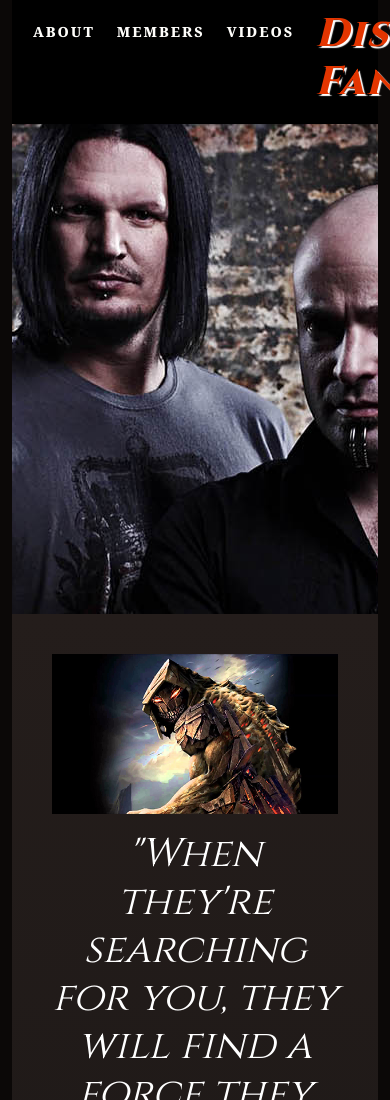
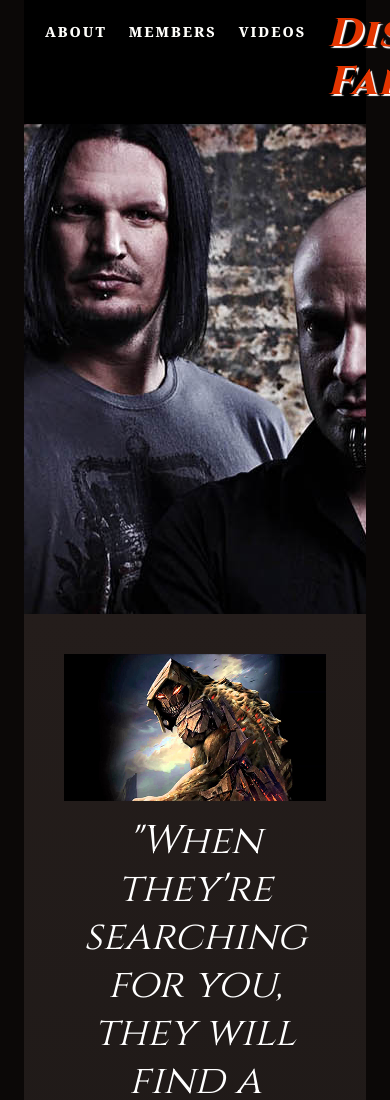
Before and after one commit to naomi-clyde51/Disturbed-Fan-Site, a plain HTML site: page index.html in a window 390 px wide. Shown: the top 1100 px of the page. Drawn offline with nearby package versions, Linux system fonts and the light colour scheme; a web font is replaced by a local one.

Commit message:
Minor layout adjustments

```diff
--- a/index.html
+++ b/index.html
@@ -40,11 +40,9 @@ Publish & Discuss Project: Upload your project to the Blackboard site. Be prepar
       ></script>
     </head>
     <body>
-      <div class="container-wrapper">
-        <div class="container">
-          <nav class="sticky-top">
-            <div class="row">
-              <div class="col-md-12">
+      <div class="container-wrapper container-fluid">
+        <div class="container-md">
+          <nav class="navbar-nav sticky-top">
             <ul>
               <!--<li><a class="active" href="/index.html">Home</a></li>-->
               <li><a class="nav-link" href="about.html">About</a></li>
@@ -52,14 +50,14 @@ Publish & Discuss Project: Upload your project to the Blackboard site. Be prepar
               <li><a class="nav-link" href="members.html">Members</a></li>
               <li><a class="nav-link" href="videos.html">Videos</a></li>
               <li>
-                    <a class="logo" href="index.html"><h1>Disturbed Fan</h1></a>
+                <a class=".navbar-brand logo" href="index.html"
+                  ><h1>Disturbed Fan</h1></a
+                >
               </li>
               <li><a class="nav-link" href="samples.html">Samples</a></li>
               <li><a class="nav-link" href="mascot.html">Mascot</a></li>
               <li><a class="nav-link" href="contact.html">Contact</a></li>
             </ul>
-              </div>
-            </div>
           </nav>
 
           <header></header>
```
Also changed, not shown: samples.html (+5 -3 lines). Lines whose indentation alone changed are shown as unchanged.
